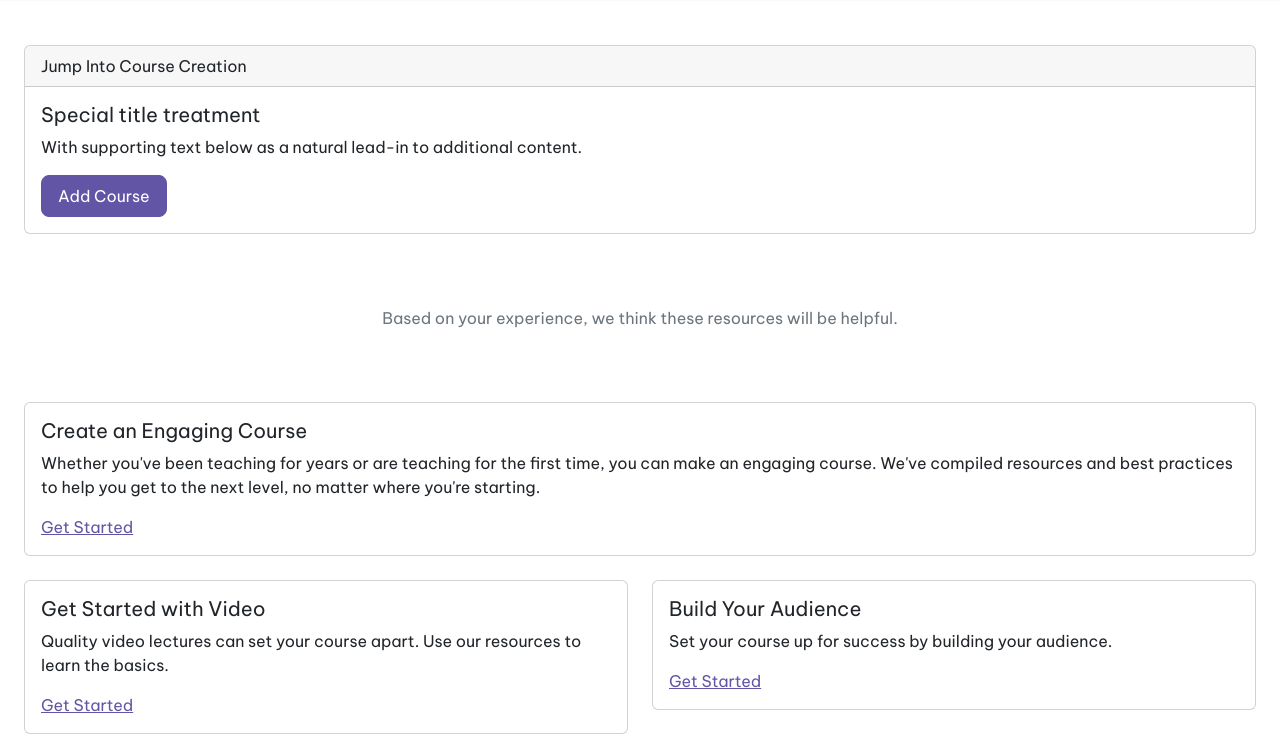
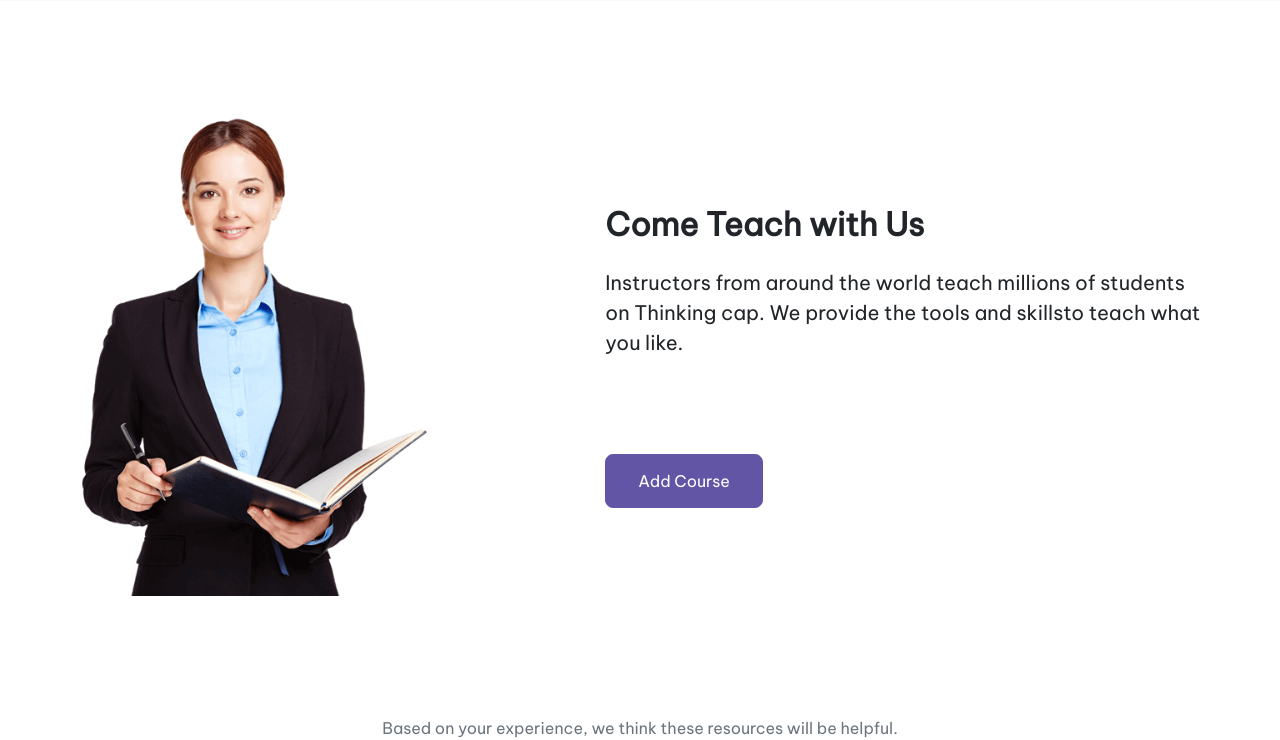
Before and after one commit to GMArjun/thinkingcap, a website: page src/instructor.html in a window 1280 px wide. Shown: the part 78-818 px from the top of the page. Drawn offline with Linux system fonts and the light colour scheme.

Commit message:
dummy instructor page

```diff
--- a/src/instructor.html
+++ b/src/instructor.html
@@ -418,8 +418,9 @@
             </div>
             <div class="offcanvas-body auth-dropdowns">
                 <div class="profile-menu-mobile">
-                    <div class="d-flex align-items-center gap-3 cursor-pointer" id="profile-menu-collapse" data-bs-toggle="collapse"
-                        href="#profile" role="button" aria-expanded="false" aria-controls="profile">
+                    <div class="d-flex align-items-center gap-3 cursor-pointer" id="profile-menu-collapse"
+                        data-bs-toggle="collapse" href="#profile" role="button" aria-expanded="false"
+                        aria-controls="profile">
                         <div class="author-preview flex-0-auto">
                             <img src="./assets/img/static/sampleperson.jpg" alt="">
                         </div>
@@ -539,20 +540,37 @@
         <div class="instructor-page">
             <div class="container-xxl px-4">
                 <div class="py-5">
-                    <div class="row g-4">
-                        <div class="col-12">
-                            <div class="card">
-                                <div class="card-header">
-                                    Jump Into Course Creation
+                    <section class="become-instructor-block my-lg-5 py-0 py-lg-4">
+                        <div class="row g-5">
+                            <div class="col-lg-5">
+                                <div class="pe-xl-5">
+                                    <img src="./assets/img/static/teacher.png" class="d-none d-lg-block rounded-5 w-100"
+                                        alt="">
                                 </div>
-                                <div class="card-body">
-                                    <h5 class="card-title">Special title treatment</h5>
-                                    <p class="card-text">With supporting text below as a natural lead-in to additional
-                                        content.</p>
-                                    <a href="#" class="btn btn-primary btn-lg py-2">Add Course</a>
+                            </div>
+                            <div class="col-lg-7 align-self-center">
+                                <div class="px-xl-5">
+                                    <h2 class="fw-bold mb-4">Come Teach with Us</h2>
+                                    <p class="fs-5">Instructors from around the world teach millions of students on
+                                        Thinking
+                                        cap. We provide
+                                        the tools and skillsto teach what you like.</p>
+
+                                    <div class="d-lg-none py-3">
+                                        <img src="./assets/img/static/teacher.png" class="rounded-5 w-100"
+                                            alt="instructor-img">
+                                    </div>
+                                    <div class="mt-3 mt-lg-5 pt-xl-5 text-center text-lg-start">
+                                        <button type="button" class="btn btn-primary rounded-3 btn-lg"
+                                            style="--bs-btn-padding-x: 2rem; --bs-btn-font-size: 1.25rem;">Add
+                                            Course</button>
+                                    </div>
                                 </div>
                             </div>
                         </div>
+                    </section>
+
+                    <div class="row g-4">
                         <div class="col-12">
                             <div class="text-muted text-center my-5">Based on your experience, we think these resources
                                 will be
@@ -574,7 +592,8 @@
                             <div class="card">
                                 <div class="card-body">
                                     <h5 class="card-title">Get Started with Video</h5>
-                                    <p class="card-text">Quality video lectures can set your course apart. Use our resources to learn the basics.</p>
+                                    <p class="card-text">Quality video lectures can set your course apart. Use our
+                                        resources to learn the basics.</p>
                                     <a href="#" class="card-link">Get Started</a>
                                 </div>
                             </div>
```
Also changed, not shown: src/assets/img/static/teacher.png (added).
